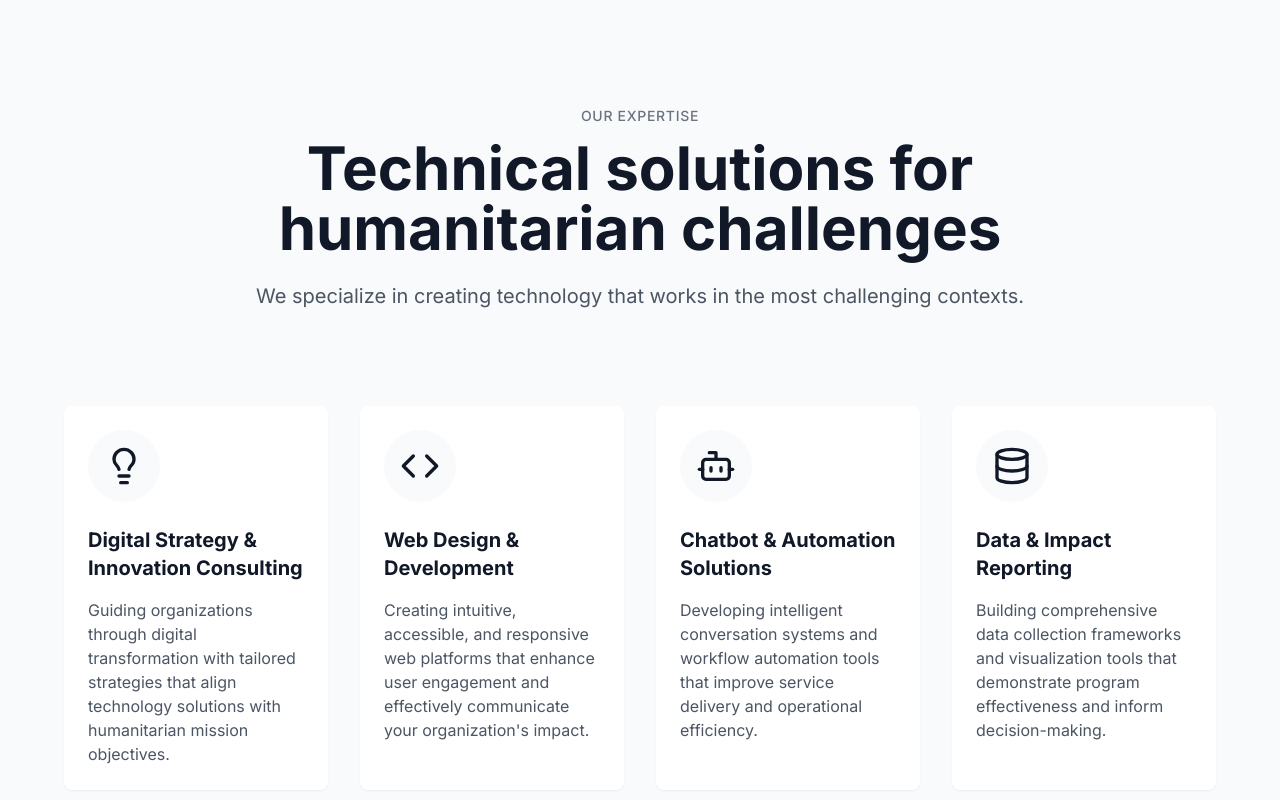
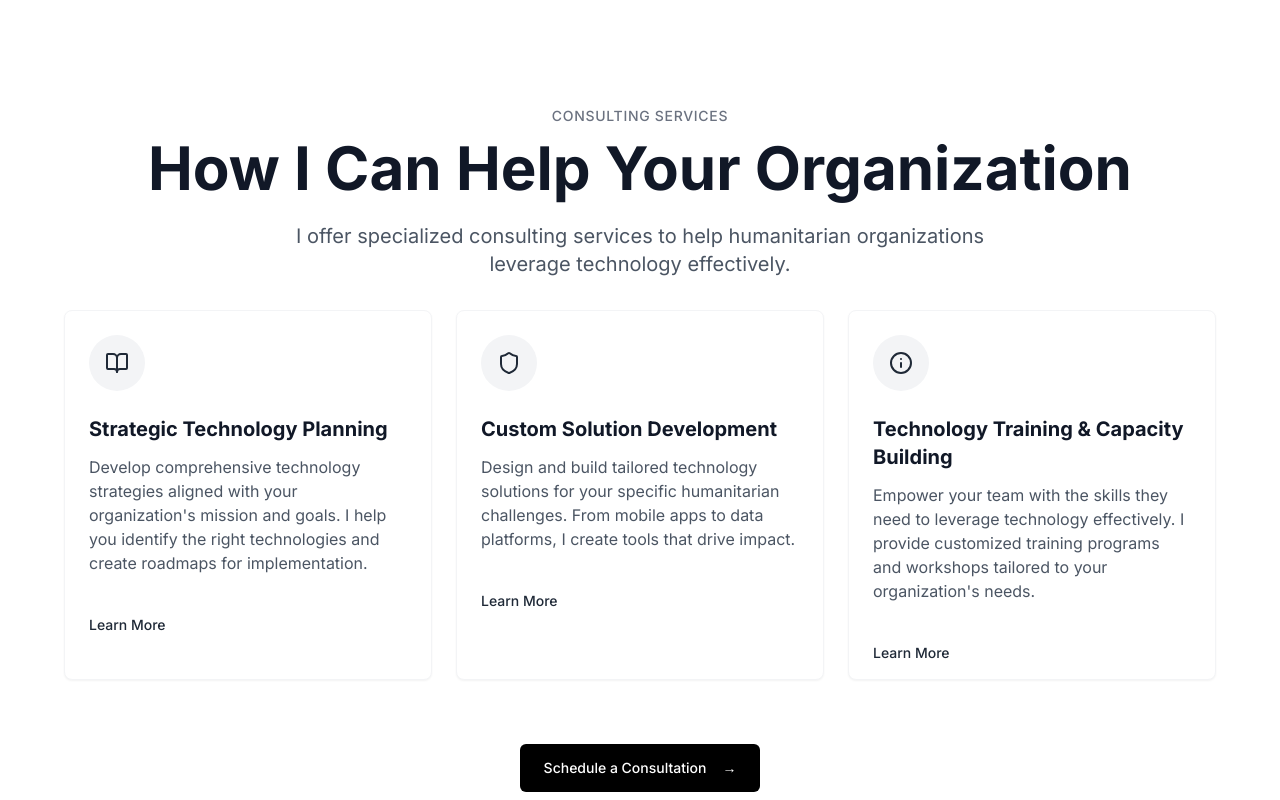
Before and after one commit to amoodaniel/amoodaniel-portfolio, a React (Vite) app: page / in a window 1280 px wide. Shown: the part 980-1780 px from the top of the page. Built offline with nearby package versions, Linux system fonts and the light colour scheme.

Commit message:
Refactor: Update services section layout
Update the services section to match the provided image layout.

```diff
--- a/src/components/ServicesSection.tsx
+++ b/src/components/ServicesSection.tsx
@@ -1,74 +1,77 @@
 
 import React from 'react';
-import { LightbulbIcon, Code, Bot, Database } from 'lucide-react';
+import { BookOpen, Shield, Info } from 'lucide-react';
 import { cn } from '@/lib/utils';
+import { Card, CardContent, CardFooter } from '@/components/ui/card';
+import { Button } from '@/components/ui/button';
 
 const ServicesSection = () => {
   const services = [
     {
-      icon: <LightbulbIcon className="w-10 h-10 text-gray-900" />,
-      title: "Digital Strategy & Innovation Consulting",
-      description: "Guiding organizations through digital transformation with tailored strategies that align technology solutions with humanitarian mission objectives."
+      icon: <BookOpen className="w-6 h-6 text-gray-800" />,
+      title: "Strategic Technology Planning",
+      description: "Develop comprehensive technology strategies aligned with your organization's mission and goals. I help you identify the right technologies and create roadmaps for implementation.",
     },
     {
-      icon: <Code className="w-10 h-10 text-gray-900" />,
-      title: "Web Design & Development",
-      description: "Creating intuitive, accessible, and responsive web platforms that enhance user engagement and effectively communicate your organization's impact."
+      icon: <Shield className="w-6 h-6 text-gray-800" />,
+      title: "Custom Solution Development",
+      description: "Design and build tailored technology solutions for your specific humanitarian challenges. From mobile apps to data platforms, I create tools that drive impact.",
     },
     {
-      icon: <Bot className="w-10 h-10 text-gray-900" />,
-      title: "Chatbot & Automation Solutions",
-      description: "Developing intelligent conversation systems and workflow automation tools that improve service delivery and operational efficiency."
-    },
-    {
-      icon: <Database className="w-10 h-10 text-gray-900" />,
-      title: "Data & Impact Reporting",
-      description: "Building comprehensive data collection frameworks and visualization tools that demonstrate program effectiveness and inform decision-making."
+      icon: <Info className="w-6 h-6 text-gray-800" />,
+      title: "Technology Training & Capacity Building",
+      description: "Empower your team with the skills they need to leverage technology effectively. I provide customized training programs and workshops tailored to your organization's needs.",
     }
   ];
 
   return (
-    <section id="services" className="py-24 lg:py-32 bg-gray-50 overflow-hidden">
+    <section id="services" className="py-24 lg:py-32 bg-white overflow-hidden">
       <div className="container mx-auto px-4 sm:px-6 lg:px-8">
-        <div className="max-w-6xl mx-auto text-center mb-16 lg:mb-24 animate-fade-in">
+        <div className="max-w-6xl mx-auto text-center mb-8 animate-fade-in">
           <p className="text-sm uppercase tracking-wider text-gray-500 font-medium mb-3">
-            OUR EXPERTISE
+            Consulting Services
           </p>
           <h2 className="text-4xl md:text-5xl lg:text-6xl font-bold text-gray-900 mb-6 leading-tight">
-            Technical solutions for <br className="hidden md:block" />
-            humanitarian challenges
+            How I Can Help Your Organization
           </h2>
-          <p className="mt-6 text-xl text-gray-600 max-w-3xl mx-auto">
-            We specialize in creating technology that works in the most challenging contexts.
+          <p className="mt-4 text-xl text-gray-600 max-w-3xl mx-auto">
+            I offer specialized consulting services to help humanitarian organizations leverage technology effectively.
           </p>
         </div>
 
-        <div className="grid grid-cols-1 md:grid-cols-2 lg:grid-cols-4 gap-8 max-w-6xl mx-auto">
+        <div className="grid grid-cols-1 md:grid-cols-3 gap-6 max-w-6xl mx-auto">
           {services.map((service, index) => (
-            <div
+            <Card
               key={index}
-              className={cn(
-                "flex flex-col items-start p-6 bg-white rounded-lg shadow-sm hover:shadow-md transition-all duration-300 transform hover:-translate-y-1",
-                "opacity-0 animate-fade-in",
-                {
-                  "animation-delay-100": index === 0,
-                  "animation-delay-300": index === 1,
-                  "animation-delay-500": index === 2,
-                  "animation-delay-700": index === 3,
-                }
-              )}
+              className="bg-white border border-gray-100 rounded-lg shadow-sm overflow-hidden transform transition-all duration-300 hover:shadow-md"
               style={{
-                animationFillMode: 'forwards',
-                animationDelay: `${index * 200}ms`
+                opacity: 0,
+                animation: 'fade-in 0.8s ease-out forwards',
+                animationDelay: `${index * 0.2}s`,
+                animationFillMode: 'forwards'
               }}
             >
-              <div className="bg-gray-50 p-4 rounded-full mb-6 transform transition-transform duration-300 hover:scale-110">
-                {service.icon}
-              </div>
-              <h3 className="text-xl font-bold text-gray-900 mb-4">{service.title}</h3>
-              <p className="text-gray-600">{service.description}</p>
-            </div>
+              <CardContent className="pt-6 px-6">
+                <div className="bg-gray-100 rounded-full w-14 h-14 flex items-center justify-center mb-6">
+                  {service.icon}
+                </div>
+                <h3 className="text-xl font-bold text-gray-900 mb-3">{service.title}</h3>
+                <p className="text-gray-600">{service.description}</p>
+              </CardContent>
+              <CardFooter className="px-6 py-4">
+                <Button variant="ghost" className="text-gray-800 hover:text-black p-0 h-auto font-medium">
+                  Learn More
+                </Button>
+              </CardFooter>
+            </Card>
           ))}
+        </div>
+
+        <div className="mt-16 text-center">
+          <Button variant="default" className="bg-black hover:bg-gray-800 text-white px-6 py-6 rounded-md">
+            Schedule a Consultation
+            <span className="ml-2">→</span>
+          </Button>
         </div>
       </div>
     </section>
```
